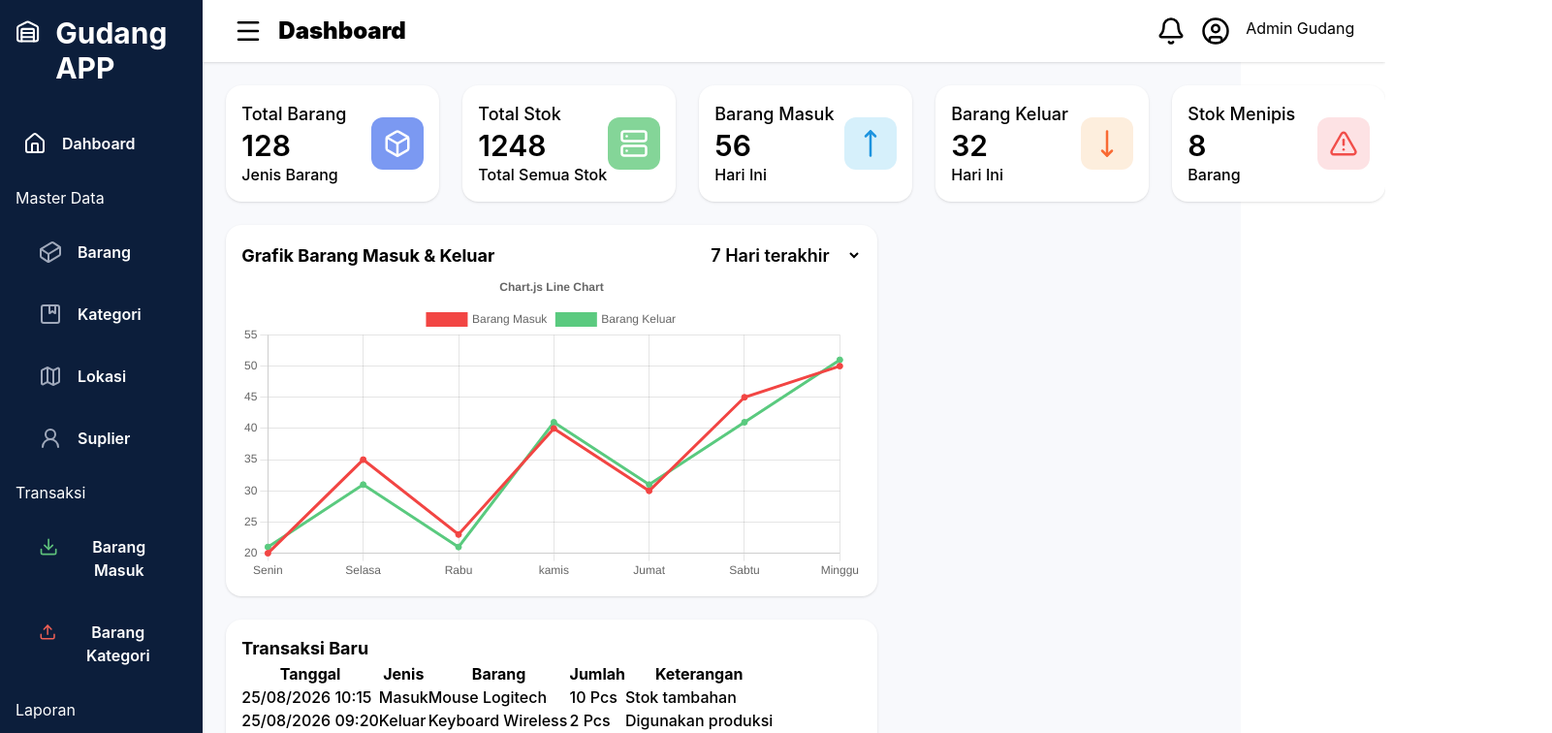
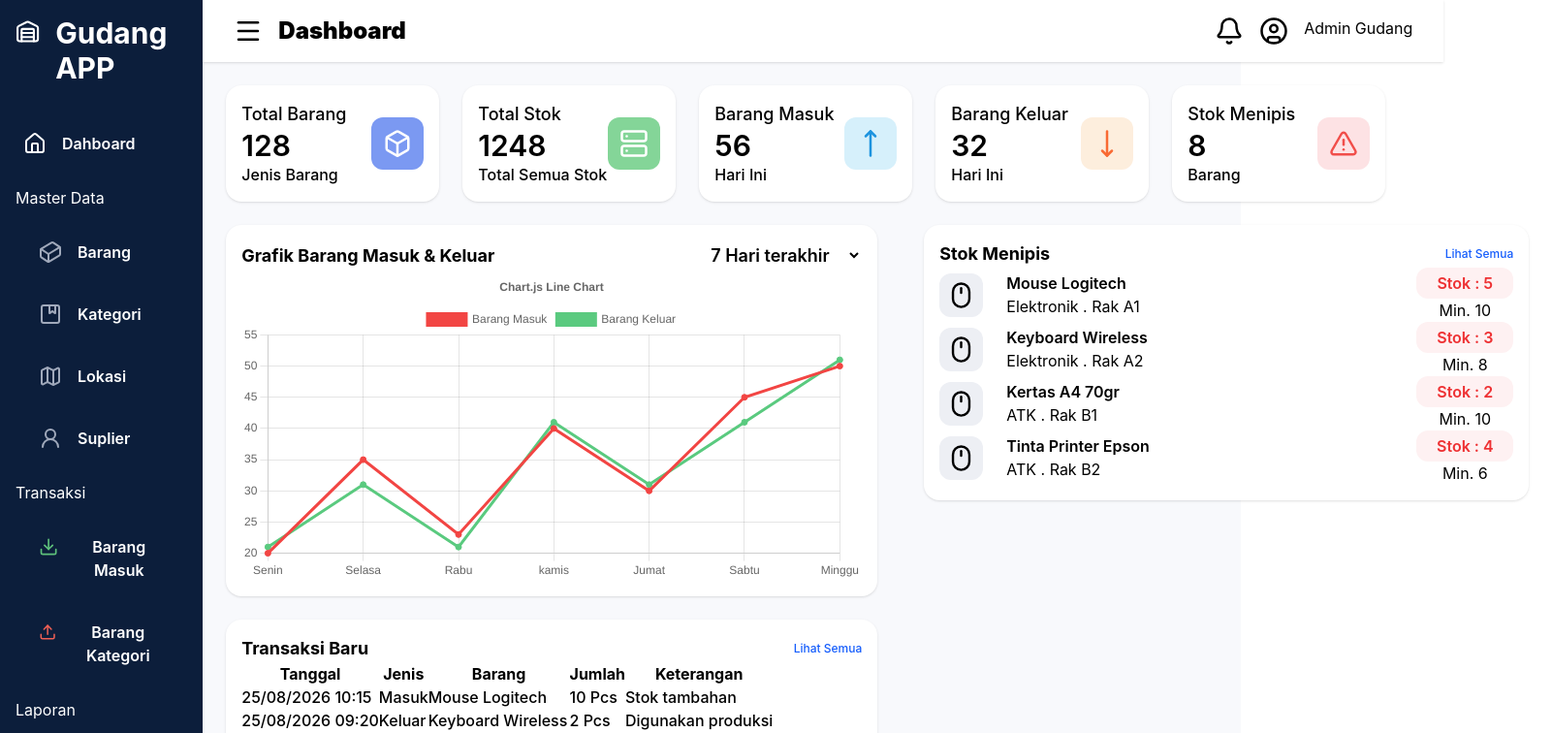
Before and after one commit to rohimmaruf/warehouse, a React (Vite) app: page / in a window 1280 px wide. Shown: the top 756 px of the page at 97% size, 1601 px wide, since content can reach past the window. Built offline with nearby package versions, Linux system fonts and the light colour scheme.

Commit message:
Update Dashboar-Stok Menipis

```diff
--- /dev/null
+++ b/src/components/dashboard/Stokmenipis.jsx
@@ -0,0 +1,28 @@
+import stokmenipis from "../../data/stokmenipis"
+import Itemstok from "./stok/Itemstok"
+import TitleGrid from "./Titlegrid"
+
+const Stokmenipis = () => {
+
+    console.log(stokmenipis);
+
+
+    return(
+        <div className="flex w-2xl ">
+            <TitleGrid title="Stok Menipis" sidetitle="Lihat Semua"
+            childer={
+                stokmenipis.map((item) => (
+                    <Itemstok
+                        key={item.id}
+                        item={item}
+                    />
+                ))
+            }
+
+            />
+
+        </div>
+    )
+}
+
+export default Stokmenipis
--- a/src/components/dashboard/Titlegrid.jsx
+++ b/src/components/dashboard/Titlegrid.jsx
@@ -1,11 +1,11 @@
-const TitleGrid = ({title="", childer}) => {
+const TitleGrid = ({title="", childer, sidetitle}) => {
 
     return (
 
         <div className="p-4 bg-white m-6 shadow w-2xl rounded-2xl h-vh">
             <div className="flex justify-between items-center text-lg font-bold">
                 <h1>{title}</h1>
-
+                <button className="text-xs text-blue-600 font-medium hover:text-blue-800 cursor-pointer">{sidetitle}</button>
             </div>
             {childer}
         </div>
--- a/src/components/dashboard/Transaksi.jsx
+++ b/src/components/dashboard/Transaksi.jsx
@@ -4,14 +4,14 @@ import TitleGrid from "./Titlegrid"
 
 const Transaksi = () => {
 
-    console.log(transaksi);
+    // console.log(transaksi);
 
 
     return (
-        <div>
-            <TitleGrid title="Transaksi Baru" childer={
+        <div className="overflow">
+            <TitleGrid title="Transaksi Baru" sidetitle="Lihat Semua" childer={
                 <table className="">
-                    <thead className="decori">
+                    <thead className="">
                         <tr>
                             <th>Tanggal</th>
                             <th>Jenis</th>
--- /dev/null
+++ b/src/components/dashboard/stok/Itemstok.jsx
@@ -0,0 +1,25 @@
+import { Mouse } from "lucide-react"
+
+const Itemstok = ({ item }) => {
+    const { nama, kategori, lokasi, stok, minimum,  } = item
+
+    return (
+        <div className="flex justify-between">
+            <div className="flex items-center">
+                <Mouse className="p-2 rounded-xl bg-[#edeff4] mr-6" size={45} />
+                <div>
+                    <h3 className="font-semibold">{nama}</h3>
+                    <p></p>
+                    <p>{kategori} . {lokasi} </p>
+                </div>
+            </div>
+            <div className=" w-25">
+                <h3 className="px-3 py-1 justify-center flex text-[#ee3133] bg-[#fef1f2] rounded-xl font-semibold">Stok : {stok}</h3>
+                <p className="justify-center flex">Min. {minimum}</p>
+            </div>
+        </div>
+    )
+
+}
+
+export default Itemstok
--- /dev/null
+++ b/src/data/stokmenipis.js
@@ -0,0 +1,36 @@
+const stokmenipis = [
+    {
+        id: 1,
+        nama: "Mouse Logitech",
+        kategori: "Elektronik",
+        lokasi: "Rak A1",
+        stok: 5,
+        minimum: 10,
+    },
+    {
+        id: 2,
+        nama: "Keyboard Wireless",
+        kategori: "Elektronik",
+        lokasi: "Rak A2",
+        stok: 3,
+        minimum: 8,
+    },
+    {
+        id: 3,
+        nama: "Kertas A4 70gr",
+        kategori: "ATK",
+        lokasi: "Rak B1",
+        stok: 2,
+        minimum: 10,
+    },
+    {
+        id: 4,
+        nama: "Tinta Printer Epson",
+        kategori: "ATK",
+        lokasi: "Rak B2",
+        stok: 4,
+        minimum: 6,
+    },
+]
+
+export default stokmenipis
--- a/src/data/transaksi.js
+++ b/src/data/transaksi.js
@@ -6,6 +6,7 @@ const transaksi = [
     barang: "Mouse Logitech",
     jumlah: "10 Pcs",
     keterangan: "Stok tambahan",
+    icon: "Mouse"
   },
   {
     id: 2,
@@ -14,6 +15,7 @@ const transaksi = [
     barang: "Keyboard Wireless",
     jumlah: "2 Pcs",
     keterangan: "Digunakan produksi",
+    icon: "Keyboard"
   },
   {
     id: 3,
@@ -22,6 +24,7 @@ const transaksi = [
     barang: "Kertas A4 70gr",
     jumlah: "5 Rim",
     keterangan: "Pembelian rutin",
+    icon: "Packageopen"
   },
   {
     id: 4,
@@ -30,15 +33,9 @@ const transaksi = [
     barang: "Tinta Printer Epson",
     jumlah: "1 Botol",
     keterangan: "Perawatan printer",
+    icon: "Droplet"
   },
-  {
-    id: 5,
-    tanggal: "23/08/2026 11:05",
-    jenis: "Masuk",
-    barang: "Flashdisk 32GB",
-    jumlah: "15 Pcs",
-    keterangan: "Pengadaan baru",
-  },
+
 ];
 
 export default transaksi;
--- a/src/pages/dashboard.jsx
+++ b/src/pages/dashboard.jsx
@@ -6,6 +6,7 @@ import { useState } from 'react'
 import Card from '../components/dashboard/Card'
 import Grafik from '../components/dashboard/Grafik'
 import Transaksi from '../components/dashboard/Transaksi'
+import Stokmenipis from '../components/dashboard/Stokmenipis'
 
 const Dashboard = () => {
 
@@ -21,9 +22,14 @@ const Dashboard = () => {
                 <div className='w-full'>
                     <Topbar navigasi={setIsSidebar} />
                     <Card/>
-                    <div>
+                    <div className='flex'>
+                        <div>
                         <Grafik />
                         <Transaksi/>
+                    </div>
+                    <div>
+                        <Stokmenipis/>
+                    </div>
                     </div>
                 </div>
 
```
